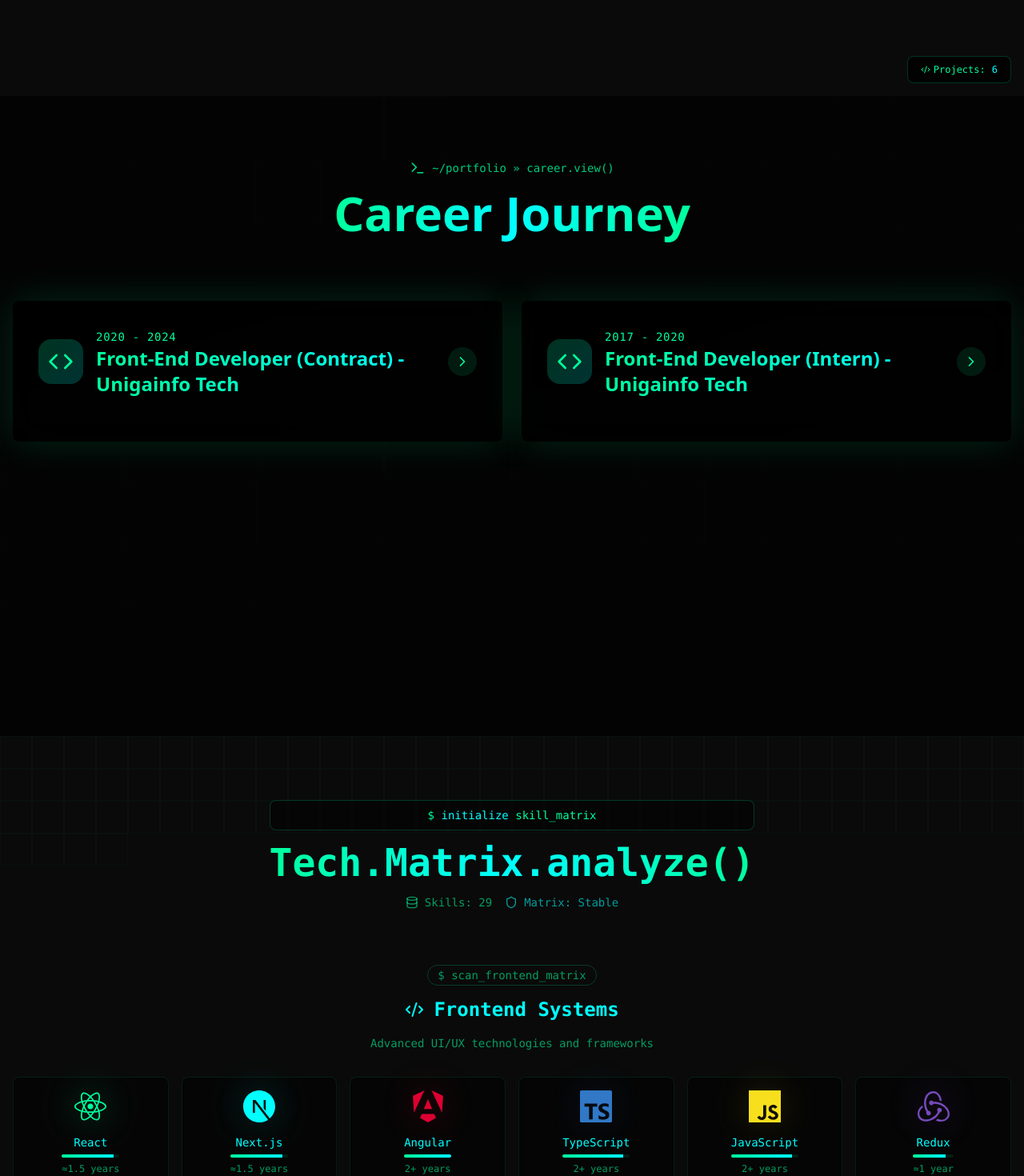
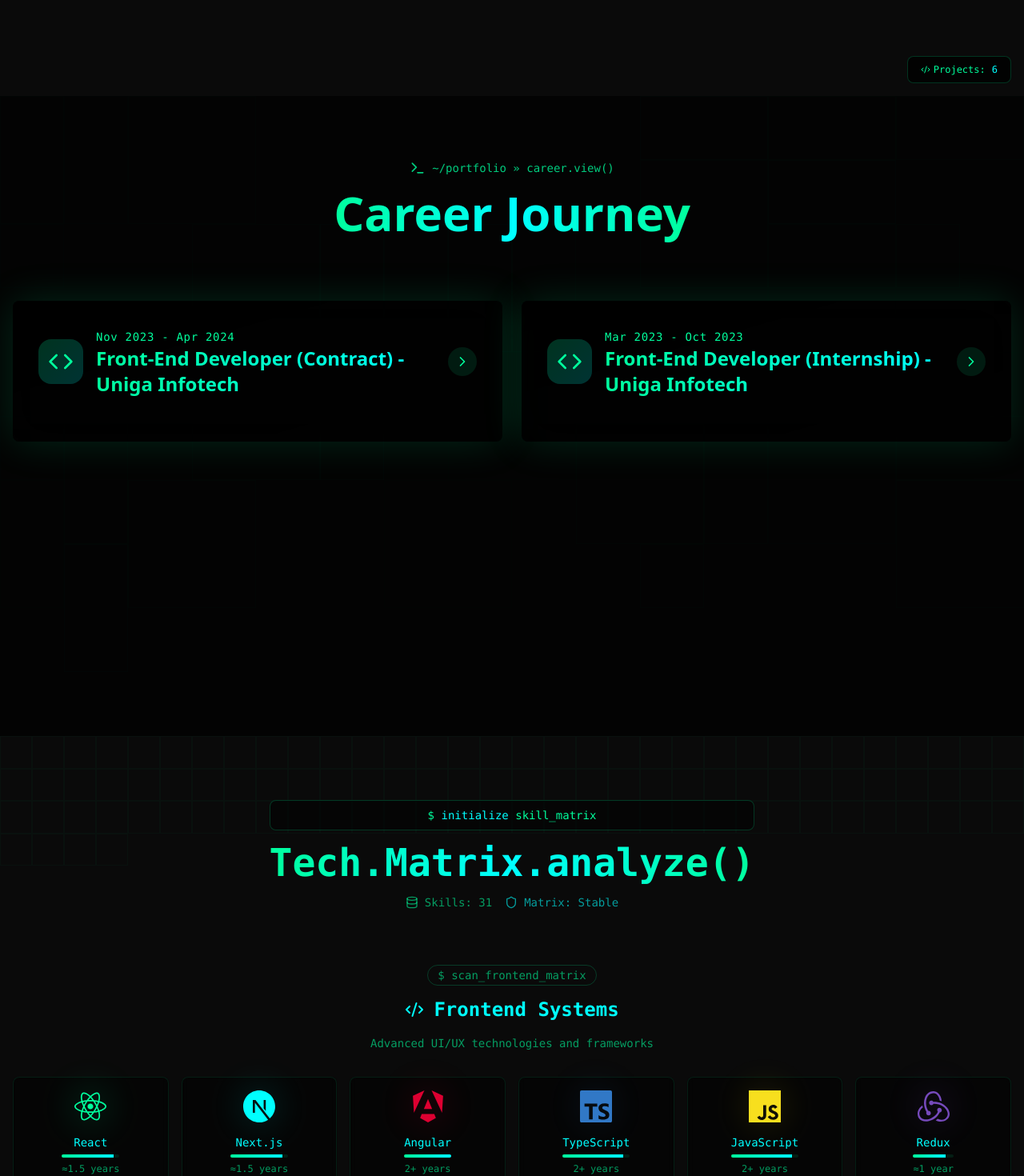
Before and after one commit to Wisitt/wisit, a Next.js app: page / in a window 1280 px wide. Shown: the part 680-2150 px from the top of the page at 80% size. Built offline with nearby package versions, Linux system fonts and the light colour scheme; a web font is replaced by a local one.

Commit message:
refactor : all components

```diff
--- a/app/globals.css
+++ b/app/globals.css
@@ -208,6 +208,8 @@
 
 html {
   position: relative;
+  scroll-behavior: smooth;
+
 }
 
 /* Add to your global CSS */
--- a/components/about.tsx
+++ b/components/about.tsx
@@ -2,61 +2,53 @@
 
 import { useEffect, useState, useRef, memo, useMemo } from "react"
 import { Card } from "@/components/ui/card"
-
 import { LazyMotion, m, domAnimation } from "framer-motion"
 import { ChevronRight, Code, Terminal } from "lucide-react"
 
+// Improved TypeScript interface with required ID for better keying
 interface Milestone {
-  year: string
-  title: string
-  description: string
-  icon: React.ComponentType<{ className?: string }>
-  tech: string[]
-  achievement: string
-  codeSnippet: string
+  id: string;
+  year: string;
+  title: string;
+  description: string;
+  icon: React.ComponentType<{ className?: string }>;
+  tech: string[];
+  achievement: string;
+  codeSnippet?: string;
 }
 
-const useIntersectionObserver = (options: IntersectionObserverInit = {}) => {
-  const elementRef = useRef<HTMLDivElement>(null)
-  const [isVisible, setIsVisible] = useState(false)
+// Custom hook with proper cleanup
+function useIntersectionObserver(options: IntersectionObserverInit = {}) {
+  const elementRef = useRef<HTMLDivElement>(null);
+  const [isVisible, setIsVisible] = useState(false);
 
   useEffect(() => {
-    const observer = new IntersectionObserver(([entry]) => {
-      setIsVisible(entry.isIntersecting)
-    }, { threshold: 0.1, ...options })
+    const currentElement = elementRef.current;
 
-    const element = elementRef.current
-    if (element) observer.observe(element)
-    return () => { if (element) observer.unobserve(element) }
-  }, [options])
+    if (!currentElement) return;
 
+    const observer = new IntersectionObserver(
+      ([entry]) => {
+        if (entry) {
+          setIsVisible(entry.isIntersecting);
+        }
+      },
+      { threshold: 0.1, rootMargin: "0px", ...options }
+    );
 
-  return [elementRef, isVisible] as const
+    observer.observe(currentElement);
+
+    return () => {
+      observer.unobserve(currentElement);
+    };
+  }, [options]);
+
+  return [elementRef, isVisible] as const;
 }
 
-// Memoized milestones data
-const useMilestones = () => useMemo(() => [
-  {
-    year: "2020 - 2024",
-    title: "Front-End Developer (Contract) - Unigainfo Tech",
-    description: "Developed and maintained Health Benefit Consultant Systems using Angular.",
-    icon: Code,
-    tech: ["Angular", "NgRx", "Cypress", "GitHub Actions", "REST API"],
-    achievement: "Implemented key UI components and optimized system performance.",
-    codeSnippet: ""
-  },
-  {
-    year: "2017 - 2020",
-    title: "Front-End Developer (Intern) - Unigainfo Tech",
-    description: "Contributed to Angular-based projects and gained experience in Agile development.",
-    icon: Code,
-    tech: ["Angular", "Cypress", "State Management", "Agile"],
-    achievement: "Performed system-wide testing and collaborated with cross-functional teams.",
-    codeSnippet: ""
-  }
-], []);
-
-const TechBadge = memo(({ tech, index }: { tech: string, index: number }) => (
+// Memoized TechBadge component
+const TechBadge = memo(function TechBadge({ tech, index }: { tech: string, index: number }) {
+  return (
     <m.span
       key={tech}
       initial={{ opacity: 0, scale: 0 }}
@@ -73,13 +65,21 @@ const TechBadge = memo(({ tech, index }: { tech: string, index: number }) => (
     >
       {tech}
     </m.span>
-));
+  );
+});
 
-const MilestoneCard = memo(({ milestone, index }: {
-  milestone: Milestone
-  index: number
-}) => {
-  const [isExpanded, setIsExpanded] = useState(false)
+// Memoized MilestoneCard component with improved accessibility
+const MilestoneCard = memo(function MilestoneCard({
+  milestone,
+  index
+}: {
+  milestone: Milestone;
+  index: number;
+}) {
+  const [isExpanded, setIsExpanded] = useState(false);
+  const toggleExpanded = () => setIsExpanded(!isExpanded);
+
+  const { year, title, description, icon: Icon, tech, achievement } = milestone;
 
   return (
     <m.div
@@ -96,31 +96,34 @@ const MilestoneCard = memo(({ milestone, index }: {
         hover:shadow-[0_0_50px_rgba(0,255,157,0.15)]
         transition-all duration-500
       ">
-        {/* Simplified background gradient - more performant */}
+        {/* Simplified background gradient */}
         <div className="
           absolute inset-0 bg-gradient-to-r from-[#00ff9d]/10 via-transparent to-[#00ffff]/10
           opacity-0 group-hover:opacity-100 transition-opacity duration-700
-        " />
+        "
+          aria-hidden="true"
+        />
 
         <div className="relative p-6 md:p-8">
           {/* Header */}
           <div className="flex items-center justify-between mb-6">
             <div className="flex items-center gap-4">
               <m.div
-                whileHover={{ scale: 1.1 }} // Removed rotate for better performance
+                whileHover={{ scale: 1.1 }}
                 transition={{ type: "spring", stiffness: 300 }}
                 className="p-3 rounded-2xl bg-gradient-to-br from-[#00ff9d]/20 to-[#00ffff]/20"
+                aria-hidden="true"
               >
-                <milestone.icon className="w-8 h-8 text-[#00ff9d]" />
+                <Icon className="w-8 h-8 text-[#00ff9d]" />
               </m.div>
               <div>
                 <div className="overflow-hidden">
                   <span className="text-[#00ff9d] font-mono text-sm tracking-wider">
-                    {milestone.year}
+                    {year}
                   </span>
                 </div>
                 <h3 className="text-2xl font-bold bg-clip-text text-transparent bg-gradient-to-r from-[#00ff9d] to-[#00ffff]">
-                  {milestone.title}
+                  {title}
                 </h3>
               </div>
             </div>
@@ -128,7 +131,9 @@ const MilestoneCard = memo(({ milestone, index }: {
             <m.button
               whileHover={{ scale: 1.1 }}
               whileTap={{ scale: 0.95 }}
-              onClick={() => setIsExpanded(!isExpanded)}
+              onClick={toggleExpanded}
+              aria-expanded={isExpanded}
+              aria-controls={`content-${milestone.id}`}
               className="p-2 rounded-full bg-[#00ff9d]/10 hover:bg-[#00ff9d]/20 transition-colors"
             >
               <ChevronRight
@@ -136,39 +141,28 @@ const MilestoneCard = memo(({ milestone, index }: {
                   isExpanded ? "rotate-90" : ""
                 }`}
               />
+              <span className="sr-only">
+                {isExpanded ? "Collapse details" : "Expand details"}
+              </span>
             </m.button>
           </div>
 
           <m.div
+            id={`content-${milestone.id}`}
             initial={false}
             animate={{ height: isExpanded ? "auto" : 0 }}
             className="overflow-hidden"
           >
             <div className="space-y-6 pb-4">
               <p className="text-gray-300 leading-relaxed">
-                {milestone.description}
+                {description}
               </p>
 
-              {/* Tech Stack - optimized using memoized component */}
+              {/* Tech Stack */}
               <div className="flex flex-wrap gap-2">
-                {milestone.tech.map((tech, i) => (
-                  <TechBadge key={tech} tech={tech} index={i} />
+                {tech.map((technology, i) => (
+                  <TechBadge key={`${milestone.id}-tech-${i}`} tech={technology} index={i} />
                 ))}
-              </div>
-
-              {/* Code Snippet */}
-              <div className="
-                relative group/code
-                font-mono text-sm
-                p-4 rounded-xl
-                bg-black/50
-                border border-[#00ff9d]/10
-                overflow-hidden
-              ">
-                <div className="
-                  absolute inset-0 bg-gradient-to-r from-[#00ff9d]/5 to-transparent
-                  group-hover/code:opacity-100 opacity-0 transition-opacity duration-300
-                " />
               </div>
 
               {/* Achievement */}
@@ -178,11 +172,12 @@ const MilestoneCard = memo(({ milestone, index }: {
                 bg-gradient-to-r from-[#00ff9d]/5 to-[#00ffff]/5
                 border border-[#00ff9d]/10
               ">
-                <div className="
-                  absolute inset-0 bg-gradient-to-r from-[#00ff9d]/5 to-[#00ffff]/5
-                " />
+                <div
+                  className="absolute inset-0 bg-gradient-to-r from-[#00ff9d]/5 to-[#00ffff]/5"
+                  aria-hidden="true"
+                />
                 <p className="relative text-[#00ff9d] italic">
-                  {milestone.achievement}
+                  {achievement}
                 </p>
               </div>
             </div>
@@ -190,13 +185,14 @@ const MilestoneCard = memo(({ milestone, index }: {
         </div>
       </Card>
     </m.div>
-  )
+  );
 });
 
-// Optimized Grid Background component
-const CyberpunkGrid = memo(() => {
-  // Only render a reasonable number of grid cells instead of 200
-  const gridCells = useMemo(() => Array(50).fill(0).map((_, i) => (
+// Optimized Grid Background
+const CyberpunkGrid = memo(function CyberpunkGrid() {
+  // Reduced number of grid cells for better performance
+  const gridCells = useMemo(() =>
+    Array.from({ length: 50 }, (_, i) => (
       <div
         key={i}
         className="border-[0.5px] border-[#00ff9d]/20"
@@ -205,12 +201,17 @@ const CyberpunkGrid = memo(() => {
           gridColumn: `span ${Math.floor(Math.random() * 2) + 1}`,
           gridRow: `span ${Math.floor(Math.random() * 2) + 1}`,
         }}
+        aria-hidden="true"
       />
-  )), []);
+    )),
+  []);
 
   return (
-    <div className="absolute inset-0">
-      <div className="absolute inset-0 grid grid-cols-[repeat(auto-fill,minmax(80px,1fr))] grid-rows-[repeat(auto-fill,minmax(80px,1fr))] opacity-[0.15]">
+    <div className="absolute inset-0 pointer-events-none">
+      <div
+        className="absolute inset-0 grid grid-cols-[repeat(auto-fill,minmax(80px,1fr))] grid-rows-[repeat(auto-fill,minmax(80px,1fr))] opacity-[0.15]"
+        aria-hidden="true"
+      >
         {gridCells}
       </div>
     </div>
@@ -218,17 +219,46 @@ const CyberpunkGrid = memo(() => {
 });
 
 export default function About() {
-  const [headerRef, isHeaderVisible] = useIntersectionObserver()
-  const milestones = useMilestones();
+  const [headerRef, isHeaderVisible] = useIntersectionObserver();
+
+  // Milestone data with added IDs
+  const milestones = useMemo<Milestone[]>(() => [
+    {
+      id: "uniga-contract",
+      year: "Nov 2023 - Apr 2024",
+      title: "Front-End Developer (Contract) - Uniga Infotech",
+      description: "Worked on Health Benefit Consultant Systems with a strong focus on building reusable Angular components, performance optimization, and scalable front-end architecture.",
+      icon: Code,
+      tech: [
+        "Angular", "NgRx", "TypeScript", "SCSS",
+        "REST API", "Cypress", "Component Design", "Git"
+      ],
+      achievement: "Delivered key modules and end-to-end features using Angular & NgRx while ensuring high-quality standards through Cypress testing.",
+      codeSnippet: ""
+    },
+    {
+      id: "uniga-intern",
+      year: "Mar 2023 - Oct 2023",
+      title: "Front-End Developer (Internship) - Uniga Infotech",
+      description: "Assisted in front-end development for internal enterprise systems, contributed to component development, and performed integration testing in an Agile environment.",
+      icon: Code,
+      tech: [
+        "Angular", "NgRx", "TypeScript", "SCSS",
+        "REST API", "Cypress", "Component Design", "Git"
+      ],
+      achievement: "Improved performance and reliability of key user flows by optimizing data fetching and modularizing code.",
+      codeSnippet: ""
+    }
+  ], []);
 
   return (
     <LazyMotion features={domAnimation}>
       <section className="relative min-h-screen bg-[#030303] py-20 overflow-hidden">
-        {/* Optimized Cyberpunk Grid Background */}
+        {/* Background Grid */}
         <CyberpunkGrid />
 
         <div className="container mx-auto px-4 relative">
-          {/* Header */}
+          {/* Header with Animation */}
           <m.div
             ref={headerRef}
             initial={{ opacity: 0, y: 20 }}
@@ -246,7 +276,7 @@ export default function About() {
                 <span className="font-mono text-sm">~/portfolio » career.view()</span>
               </m.div>
 
-              <m.h2
+              <m.h1
                 initial={{ opacity: 0, y: 20 }}
                 animate={{ opacity: 1, y: 0 }}
                 transition={{ delay: 0.4 }}
@@ -258,7 +288,7 @@ export default function About() {
                 ">
                   Career Journey
                 </span>
-              </m.h2>
+              </m.h1>
             </div>
           </m.div>
 
@@ -266,7 +296,7 @@ export default function About() {
           <div className="grid grid-cols-1 lg:grid-cols-2 gap-6 max-w-7xl mx-auto">
             {milestones.map((milestone, index) => (
               <MilestoneCard
-                key={milestone.year}
+                key={milestone.id}
                 milestone={milestone}
                 index={index}
               />
@@ -277,7 +307,3 @@ export default function About() {
     </LazyMotion>
   )
 }
-
-TechBadge.displayName = "TechBadge";
-MilestoneCard.displayName = "MilestoneCard";
-CyberpunkGrid.displayName = "CyberpunkGrid";
--- a/components/contact.tsx
+++ b/components/contact.tsx
@@ -51,20 +51,20 @@ const socialLinks: SocialLink[] = [
     color: "#00ffff",
     description: "Professional network"
   },
-  {
-    icon: Twitter,
-    href: "https://twitter.com/Wisitt",
-    label: "Twitter",
-    color: "#00ff9d",
-    description: "Real-time updates"
-  },
-  {
-    icon: Facebook,
-    href: "https://facebook.com/Wisitt",
-    label: "Facebook",
-    color: "#00ffff",
-    description: "Social interface"
-  },
+  // {
+  //   icon: Twitter,
+  //   href: "https://twitter.com/Wisitt",
+  //   label: "Twitter",
+  //   color: "#00ff9d",
+  //   description: "Real-time updates"
+  // },
+  // {
+  //   icon: Facebook,
+  //   href: "https://facebook.com/Wisitt",
+  //   label: "Facebook",
+  //   color: "#00ffff",
+  //   description: "Social interface"
+  // },
 ]
 
 function FormField({
@@ -418,7 +418,7 @@ export default function Contact() {
   };
 
   return (
-    <section className="py-10 md:py-20 relative overflow-hidden bg-[#0a0a0a]">
+    <section className="py-10 md:py-20 relative overflow-hidden bg-[#0a0a0a]" id="contact">
       {/* Animated Grid Background */}
       <div className="absolute inset-0">
         <div className="absolute inset-0 grid grid-cols-[repeat(auto-fill,minmax(40px,1fr))] grid-rows-[repeat(auto-fill,minmax(40px,1fr))] opacity-[0.15]">
@@ -605,7 +605,7 @@ export default function Contact() {
             </div>
 
             <motion.div
-              className="grid grid-cols-2 sm:grid-cols-3 md:grid-cols-4 gap-4"
+              className="grid grid-cols-2 sm:grid-cols-3 md:grid-cols-2  gap-4"
             >
               {socialLinks.map((social, index) => (
                 <motion.a
--- a/components/portfolio.tsx
+++ b/components/portfolio.tsx
@@ -39,11 +39,11 @@ interface Project {
 
 const projects: Project[] = [
   {
-    title: "FinTrack",
+    title: "Finsight",
     description:
       "Personal finance tracking system with OCR receipt scanning for expense categorization",
-    image: "/projects/blank.jpg",
-    technologies: ["Next.js", "TypeScript", "Tailwind", "Supabase", "Vercel"],
+    image: "/projects/finance.png",
+    technologies: ["Next.js", "TypeScript", "Tailwind", "Supabase", "Vercel","Render","Nest.js","Docker","Google Vision Api"],
     links: {
       github: "https://github.com/Wisitt/finance-scan",
       live: "https://finance-scan.vercel.app/"
@@ -63,6 +63,32 @@ const projects: Project[] = [
         "Financial insights and reports"
       ],
       impact: "Simplified expense tracking by 70%"
+    }
+  },
+  {
+    title: "2D Platformer Game",
+    description: "Developed a 2D side-scrolling platformer game",
+    image: "/projects/jumphell.jpg",
+    technologies: ["Construct", "Firebase"],
+    links: {
+      // github: "https://github.com/Wisitt/platformer-game",
+      live:"https://game-for-fun-by-wisit.web.app/"
+    },
+    status: "STUDY",
+    year: "2019",
+    metrics: {
+      performance: 75,
+      users: "Game dev learning",
+      impact: "Game development skills"
+    },
+    details: {
+      features: [
+        "Side-scrolling mechanics",
+        "Character progression system",
+        "Level design and obstacles",
+        "Score tracking with leaderboard"
+      ],
+      impact: "Introduction to game development fundamentals"
     }
   },
   {
@@ -227,32 +253,6 @@ const projects: Project[] = [
   //     impact: "First complete C# application with database integration"
   //   }
   // },
-  {
-    title: "2D Platformer Game",
-    description: "Developed a 2D side-scrolling platformer game",
-    image: "/projects/jumphell.jpg",
-    technologies: ["Construct", "Firebase"],
-    links: {
-      // github: "https://github.com/Wisitt/platformer-game",
-      live:"https://game-for-fun-by-wisit.web.app/"
-    },
-    status: "STUDY",
-    year: "2019",
-    metrics: {
-      performance: 75,
-      users: "Game dev learning",
-      impact: "Game development skills"
-    },
-    details: {
-      features: [
-        "Side-scrolling mechanics",
-        "Character progression system",
-        "Level design and obstacles",
-        "Score tracking with leaderboard"
-      ],
-      impact: "Introduction to game development fundamentals"
-    }
-  }
 ];
 
 import { Carousel, CarouselContent, CarouselItem, CarouselNext, CarouselPrevious } from "./ui/carousel";
@@ -413,7 +413,7 @@ export default function Portfolio() {
 
 
   return (
-    <section className="py-16 bg-[#0a0a0a] overflow-hidden relative">
+    <section className="py-16 bg-[#0a0a0a] overflow-hidden relative" id="projects">
       <motion.div
         className="fixed top-0 left-0 right-0 z-50 bg-black/80 border-b border-[#00ff9d]/10"
         initial={{ y: -100 }}
--- a/components/skills.tsx
+++ b/components/skills.tsx
@@ -25,7 +25,9 @@ import {
   SiBootstrap,
   SiMui,
   SiAntdesign,
-  SiShadcnui
+  SiShadcnui,
+  SiNestjs,
+  SiSupabase
 } from "react-icons/si"
 
 // Types
@@ -267,7 +269,9 @@ const skills: SkillCategoryData[] = [
       { name: "Prisma", icon: SiPrisma, color: "#5a67d8", proficiency: 90, experience: "≈1 year", type: "primary" },
       { name: "AWS", icon: FaAws, color: "#ff9900", proficiency: 65, experience: "≈1 year", type: "secondary" },
       { name: "Railway", icon: SiRailway, color: "#0b0d0e", proficiency: 70, experience: "≈1 year", type: "secondary" },
-      { name: "Render", icon: SiRender, color: "#46e3b7", proficiency: 70, experience: "≈1 year", type: "secondary" }
+      { name: "Render", icon: SiRender, color: "#46e3b7", proficiency: 70, experience: "≈1 year", type: "secondary" },
+      { name: "NestJS", icon: SiNestjs, color: "#ea2845", proficiency: 85, experience: "≈0.5 year", type: "primary" },
+      { name: "Supabase", icon: SiSupabase, color: "#3ecf8e", proficiency: 80, experience: "≈0.5 year", type: "primary" }
     ]
   },
   {
```
Also changed, not shown: components/hero.tsx (+7 -7 lines), public/projects/finance.png (added). Lines whose indentation alone changed are shown as unchanged.
